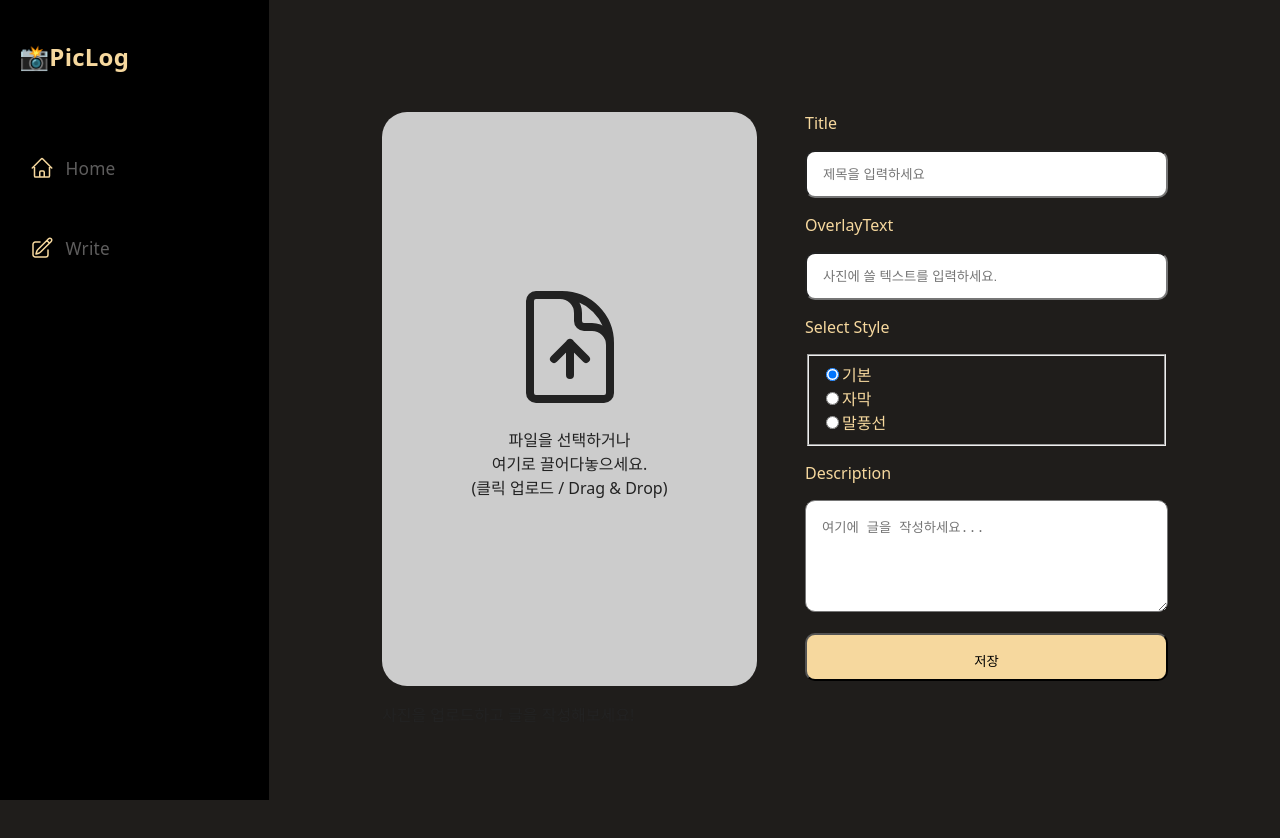
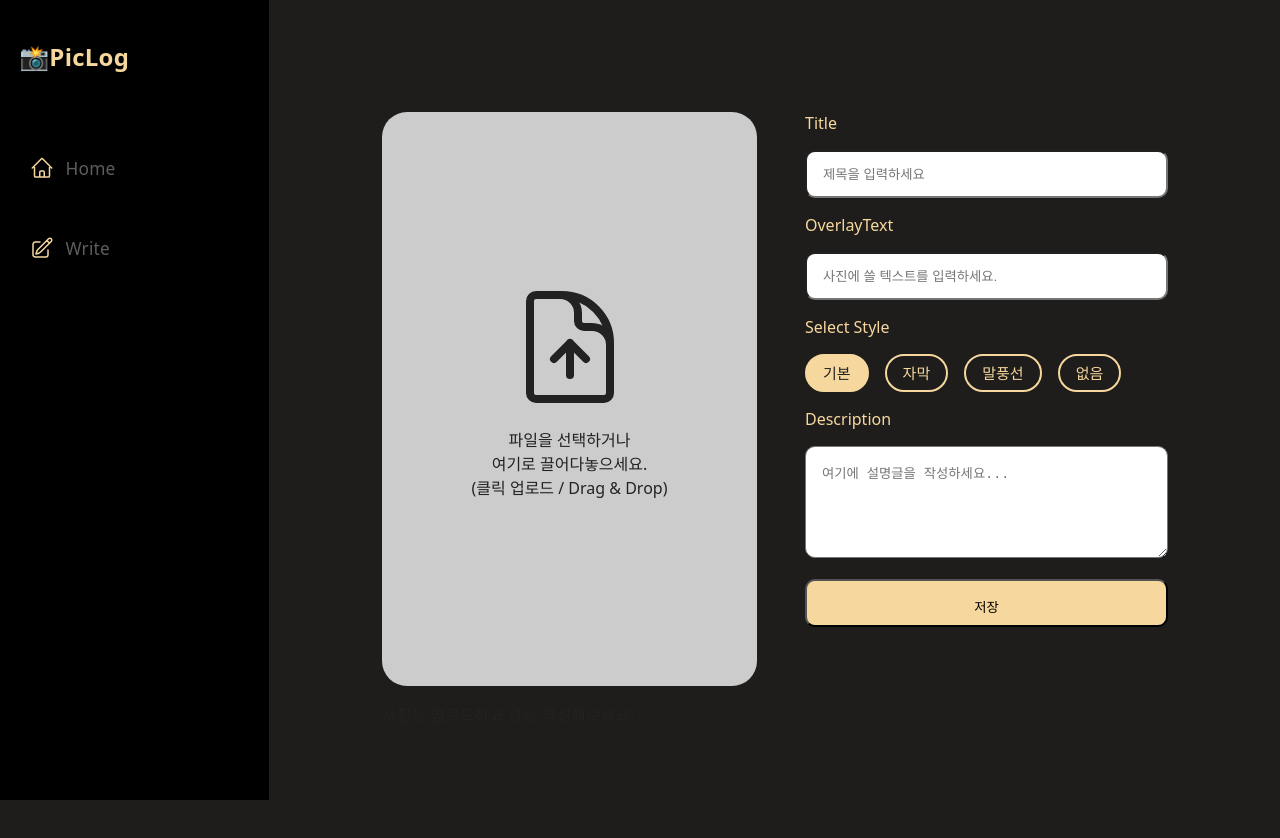
Before and after one commit to ssundventure/pic-log, a React (Create React App) app: page /write in a window 1280 px wide. Shown: the top 838 px of the page. Built offline with nearby package versions, Linux system fonts and the light colour scheme.

Commit message:
feat(write): OverlayType 분리 및 Select Style 라디오 버튼 UI 개선

```diff
--- a/src/components/PhotoCard.tsx
+++ b/src/components/PhotoCard.tsx
@@ -1,5 +1,93 @@
 import { forwardRef, useState } from "react";
 import styled from "styled-components";
+
+interface PhotoCardProps {
+  image: string | null;
+  setImage: (img: string | null) => void;
+  overlayText: string;
+  overlayStyle: string;
+}
+
+const PhotoCard = forwardRef<HTMLDivElement, PhotoCardProps>(
+  ({ image, setImage, overlayText, overlayStyle }, ref) => {
+    const readImageFile = (file: File) => {
+      if (!file) return;
+      if (!file.type.startsWith("image/")) {
+        alert("이미지 파일만 업로드 가능합니다.");
+        return;
+      }
+
+      const reader = new FileReader();
+      reader.onloadend = () => {
+        setImage(reader.result as string);
+      };
+      reader.readAsDataURL(file);
+    };
+
+    const handleFileChange = (e: React.ChangeEvent<HTMLInputElement>) => {
+      const file = e.target.files?.[0];
+      if (!file) return;
+      readImageFile(file);
+
+      e.currentTarget.value = ""; // 같은 파일 재선택 가능
+    };
+
+    const handleDragOver = (e: React.DragEvent<HTMLDivElement>) => {
+      e.preventDefault();
+    };
+
+    const handleDrop = (e: React.DragEvent<HTMLDivElement>) => {
+      e.preventDefault();
+      const file = e.dataTransfer.files[0];
+      readImageFile(file);
+    };
+    return (
+      <>
+        <ImageDropArea
+          ref={ref as React.RefObject<HTMLDivElement>}
+          $bg={image || undefined}
+          onDragOver={handleDragOver}
+          onDrop={handleDrop}
+        >
+          <svg
+            width="8rem"
+            data-slot="icon"
+            fill="none"
+            strokeWidth="1.5"
+            stroke="currentColor"
+            viewBox="0 0 24 24"
+            xmlns="http://www.w3.org/2000/svg"
+            aria-hidden="true"
+          >
+            <path
+              strokeLinecap="round"
+              strokeLinejoin="round"
+              d="M19.5 14.25v-2.625a3.375 3.375 0 0 0-3.375-3.375h-1.5A1.125 1.125 0 0 1 13.5 7.125v-1.5a3.375 3.375 0 0 0-3.375-3.375H8.25m6.75 12-3-3m0 0-3 3m3-3v6m-1.5-15H5.625c-.621 0-1.125.504-1.125 1.125v17.25c0 .621.504 1.125 1.125 1.125h12.75c.621 0 1.125-.504 1.125-1.125V11.25a9 9 0 0 0-9-9Z"
+            ></path>
+          </svg>
+          <p>
+            파일을 선택하거나 <br />
+            여기로 끌어다놓으세요. <br />
+            (클릭 업로드 / Drag & Drop){" "}
+          </p>
+          {image && overlayStyle === "plain" && (
+            <PlainStyle>{overlayText}</PlainStyle>
+          )}
+          {image && overlayStyle === "subtitle" && (
+            <SubtitleStyle>{overlayText}</SubtitleStyle>
+          )}
+          {image && overlayStyle === "speech" && (
+            <SpeechStyle>{overlayText}</SpeechStyle>
+          )}
+
+          <Input type="file" onChange={handleFileChange} accept="image/*" />
+        </ImageDropArea>
+      </>
+    );
+  }
+);
+
+/* ---------------- Styled Components ---------------- */
 
 const ImageDropArea = styled.div<{ $bg?: string }>`
   position: relative;
@@ -111,90 +199,4 @@ const Input = styled.input`
   cursor: pointer;
 `;
 
-interface PhotoCardProps {
-  image: string | null;
-  setImage: (img: string | null) => void;
-  overlayText: string;
-  textStyle: string;
-}
-
-const PhotoCard = forwardRef<HTMLDivElement, PhotoCardProps>(
-  ({ image, setImage, overlayText, textStyle }, ref) => {
-    const readImageFile = (file: File) => {
-      if (!file) return;
-      if (!file.type.startsWith("image/")) {
-        alert("이미지 파일만 업로드 가능합니다.");
-        return;
-      }
-
-      const reader = new FileReader();
-      reader.onloadend = () => {
-        setImage(reader.result as string);
-      };
-      reader.readAsDataURL(file);
-    };
-
-    const handleFileChange = (e: React.ChangeEvent<HTMLInputElement>) => {
-      const file = e.target.files?.[0];
-      if (!file) return;
-      readImageFile(file);
-
-      e.currentTarget.value = ""; // 같은 파일 재선택 가능
-    };
-
-    const handleDragOver = (e: React.DragEvent<HTMLDivElement>) => {
-      e.preventDefault();
-    };
-
-    const handleDrop = (e: React.DragEvent<HTMLDivElement>) => {
-      e.preventDefault();
-      const file = e.dataTransfer.files[0];
-      readImageFile(file);
-    };
-    return (
-      <>
-        <ImageDropArea
-          ref={ref as React.RefObject<HTMLDivElement>}
-          $bg={image || undefined}
-          onDragOver={handleDragOver}
-          onDrop={handleDrop}
-        >
-          <svg
-            width="8rem"
-            data-slot="icon"
-            fill="none"
-            strokeWidth="1.5"
-            stroke="currentColor"
-            viewBox="0 0 24 24"
-            xmlns="http://www.w3.org/2000/svg"
-            aria-hidden="true"
-          >
-            <path
-              strokeLinecap="round"
-              strokeLinejoin="round"
-              d="M19.5 14.25v-2.625a3.375 3.375 0 0 0-3.375-3.375h-1.5A1.125 1.125 0 0 1 13.5 7.125v-1.5a3.375 3.375 0 0 0-3.375-3.375H8.25m6.75 12-3-3m0 0-3 3m3-3v6m-1.5-15H5.625c-.621 0-1.125.504-1.125 1.125v17.25c0 .621.504 1.125 1.125 1.125h12.75c.621 0 1.125-.504 1.125-1.125V11.25a9 9 0 0 0-9-9Z"
-            ></path>
-          </svg>
-          <p>
-            파일을 선택하거나 <br />
-            여기로 끌어다놓으세요. <br />
-            (클릭 업로드 / Drag & Drop){" "}
-          </p>
-          {image && textStyle === "plain" && (
-            <PlainStyle>{overlayText}</PlainStyle>
-          )}
-          {image && textStyle === "subtitle" && (
-            <SubtitleStyle>{overlayText}</SubtitleStyle>
-          )}
-          {image && textStyle === "speech" && (
-            <SpeechStyle>{overlayText}</SpeechStyle>
-          )}
-
-          <Input type="file" onChange={handleFileChange} accept="image/*" />
-        </ImageDropArea>
-      </>
-    );
-  }
-);
-
 export default PhotoCard;
--- a/src/pages/Write.tsx
+++ b/src/pages/Write.tsx
@@ -6,14 +6,13 @@ import { toast } from "sonner";
 import localforage from "localforage";
 import { useNavigate } from "react-router-dom";
 import { Post } from "../types/post";
-
-type TextStyleType = "plain" | "subtitle" | "speech";
+import { OverlayType } from "../types/overlayType";
 
 function Write() {
   const [title, setTitle] = useState("");
   const [image, setImage] = useState<string | null>(null);
   const [overlayText, setOverlayText] = useState("");
-  const [textStyle, setTextStyle] = useState<TextStyleType>("plain");
+  const [overlayStyle, setOverlayStyle] = useState<OverlayType>("plain");
   const [description, setDescription] = useState("");
   const photoCardRef = useRef<HTMLDivElement>(null);
   const [capturedImage, setCapturedImage] = useState<string | null>(null);
@@ -67,7 +66,7 @@ function Write() {
     setTitle("");
     setImage(null);
     setOverlayText("");
-    setTextStyle("plain");
+    setOverlayStyle("plain");
     setDescription("");
     setCapturedImage(null);
   };
@@ -102,6 +101,10 @@ function Write() {
     }
   };
 
+  const handleOverlayStyleChange = (e: React.ChangeEvent<HTMLInputElement>) => {
+    setOverlayStyle(e.target.value as OverlayType);
+  };
+
   return (
     <MainContainer>
       <div>
@@ -109,7 +112,7 @@ function Write() {
           image={image}
           setImage={setImage}
           overlayText={overlayText}
-          textStyle={textStyle}
+          overlayStyle={overlayStyle}
           ref={photoCardRef}
         />
         <p>사진을 업로드하고 글을 작성해보세요!</p>
@@ -135,43 +138,31 @@ function Write() {
         </div>
         <div>
           <Label htmlFor="">Select Style</Label>
-          <fieldset>
-            <div>
-              <input
+          {[
+            { value: "plain", label: "기본" },
+            { value: "subtitle", label: "자막" },
+            { value: "speech", label: "말풍선" },
+            { value: "none", label: "없음" },
+          ].map((option) => (
+            <RadioLabel
+              key={option.value}
+              $checked={overlayStyle === option.value}
+            >
+              <Input
                 type="radio"
-                name="textStyle"
-                value="plain"
-                checked={textStyle === "plain"}
-                onChange={(e) => setTextStyle(e.target.value as TextStyleType)}
+                name="overlayStyle"
+                value={option.value}
+                checked={overlayStyle === option.value}
+                onChange={handleOverlayStyleChange}
               />
-              <label htmlFor="plain">기본</label>
-            </div>
-            <div>
-              <input
-                type="radio"
-                name="textStyle"
-                value="subtitle"
-                checked={textStyle === "subtitle"}
-                onChange={(e) => setTextStyle(e.target.value as TextStyleType)}
-              />
-              <label htmlFor="subtitle">자막</label>
-            </div>
-            <div>
-              <input
-                type="radio"
-                name="textStyle"
-                value="speech"
-                checked={textStyle === "speech"}
-                onChange={(e) => setTextStyle(e.target.value as TextStyleType)}
-              />
-              <label htmlFor="speech">말풍선</label>
-            </div>
-          </fieldset>
+              {option.label}
+            </RadioLabel>
+          ))}
         </div>
         <div>
           <Label>Description</Label>
           <TextArea
-            placeholder="여기에 글을 작성하세요..."
+            placeholder="여기에 설명글을 작성하세요..."
             rows={10}
             cols={50}
             value={description}
@@ -206,6 +197,29 @@ const Input = styled.input`
   border-radius: 10px;
 `;
 
+const RadioLabel = styled.label<{ $checked: boolean }>`
+  font-size: 15px;
+  display: inline-block;
+  padding: 0.4rem 1rem;
+  margin-right: 1rem;
+  border-radius: 20px;
+  border: 2px solid #f6d89e;
+  color: ${({ $checked }) => ($checked ? "#222" : "#f6d89e")};
+  background-color: ${({ $checked }) => ($checked ? "#f6d89e" : "transparent")};
+  font-weight: 400;
+  cursor: pointer;
+  transition: all 0.2s ease-in-out;
+
+  input {
+    display: none;
+  }
+
+  &:hover {
+    transform: scale(1.05);
+    filter: brightness(1.1);
+  }
+`;
+
 const TextArea = styled.textarea`
   padding: 1rem;
   width: 100%;
--- /dev/null
+++ b/src/types/overlayType.ts
@@ -0,0 +1 @@
+export type OverlayType = "plain" | "subtitle" | "speech" | "none";
```
